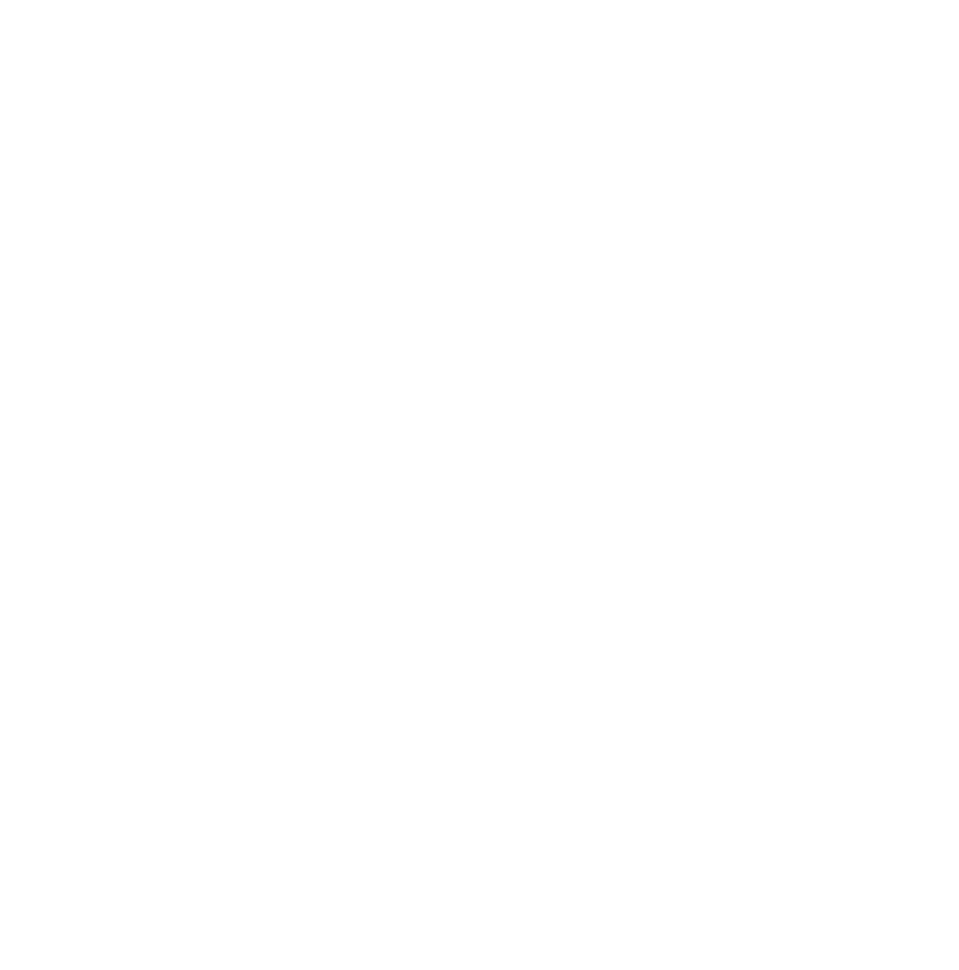
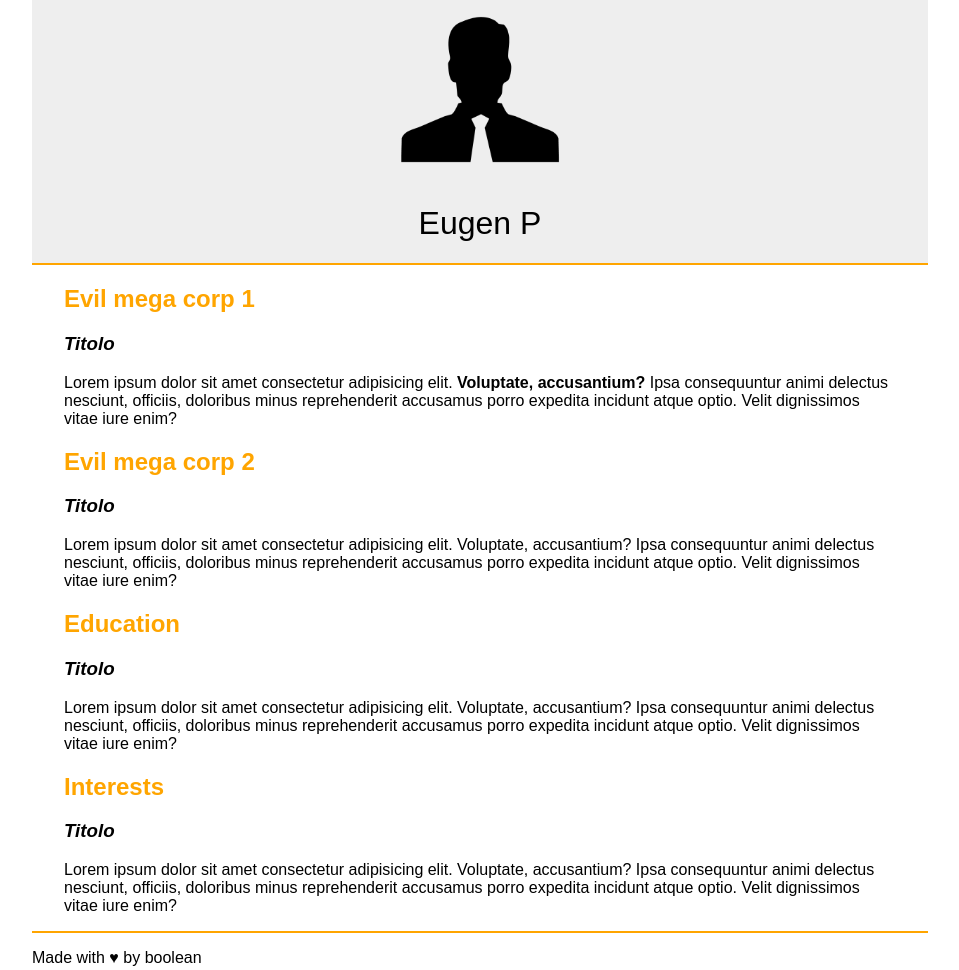
Before and after one commit to EugeniuPopescu/css-CV, a plain HTML site: page index.html in a window 1280 px wide. Shown: the whole page, without its empty margins (160-1119 px from the left). Before the commit the page ends 800 px from the top, so only its background shows below. Drawn offline with Linux system fonts and the light colour scheme.

Commit message:
layout completato

```diff
--- a/index.html
+++ b/index.html
@@ -8,6 +8,45 @@
         <link rel="stylesheet" href="style.css">
     </head>
     <body>
+        <header>
+            <img src="person.png" alt="immagine-cv">
+            <h1>Eugen P</h1>
+        </header>
 
+        <main>
+            <section id="experience">
+                <h2>Evil mega corp 1</h2>
+                <div class="item">
+                    <h3>Titolo</h3>
+                <p>Lorem ipsum dolor sit amet consectetur adipisicing elit. <strong>Voluptate, accusantium?</strong> Ipsa consequuntur animi delectus nesciunt, officiis, doloribus minus reprehenderit accusamus porro expedita incidunt atque optio. Velit dignissimos vitae iure enim?</p>
+                </div>
+
+                <h2>Evil mega corp 2</h2>
+                <div class="item">
+                    <h3>Titolo</h3>
+                <p>Lorem ipsum dolor sit amet consectetur adipisicing elit. Voluptate, accusantium? Ipsa consequuntur animi delectus nesciunt, officiis, doloribus minus reprehenderit accusamus porro expedita incidunt atque optio. Velit dignissimos vitae iure enim?</p>
+                </div>
+            </section>
+
+            <section id="education">
+                <h2>Education</h2>
+                <div class="item">
+                    <h3>Titolo</h3>
+                <p>Lorem ipsum dolor sit amet consectetur adipisicing elit. Voluptate, accusantium? Ipsa consequuntur animi delectus nesciunt, officiis, doloribus minus reprehenderit accusamus porro expedita incidunt atque optio. Velit dignissimos vitae iure enim?</p>
+                </div>
+            </section>
+
+            <section id="interests">
+                <h2>Interests</h2>
+                <div class="item">
+                    <h3>Titolo</h3>
+                <p>Lorem ipsum dolor sit amet consectetur adipisicing elit. Voluptate, accusantium? Ipsa consequuntur animi delectus nesciunt, officiis, doloribus minus reprehenderit accusamus porro expedita incidunt atque optio. Velit dignissimos vitae iure enim?</p>
+                </div>
+            </section>
+        </main>
+
+        <footer>
+            <p>Made with &hearts; by boolean</p>
+        </footer>
     </body>
 </html>
--- a/style.css
+++ b/style.css
@@ -0,0 +1,33 @@
+body {
+    width: 70%; /* rispetto al contenitore */
+    margin: auto;
+    font-family: Arial, Helvetica, sans-serif;
+}
+
+header {
+    text-align: center;
+    border-bottom: solid 2px orange;
+    background-color: #EEEEEE;
+}
+
+header h1 { /* nell header prendiamo tutti gli h1 */
+    font-weight: 300; /* lo spessore del testo */
+}
+
+img {
+    width: 20%; /* rispetto al contenitore */
+}
+
+main {
+    border-bottom: solid 2px orange;
+    padding-left: 2em; /* em rispetto al padre */
+    padding-right: 2em;
+}
+
+main section h2 {
+    color: orange;
+}
+
+.item h3 {
+    font-style: italic; /* e lo stile grassetto */
+}
```
Also changed, not shown: person.png (added). Lines whose indentation alone changed are shown as unchanged.
